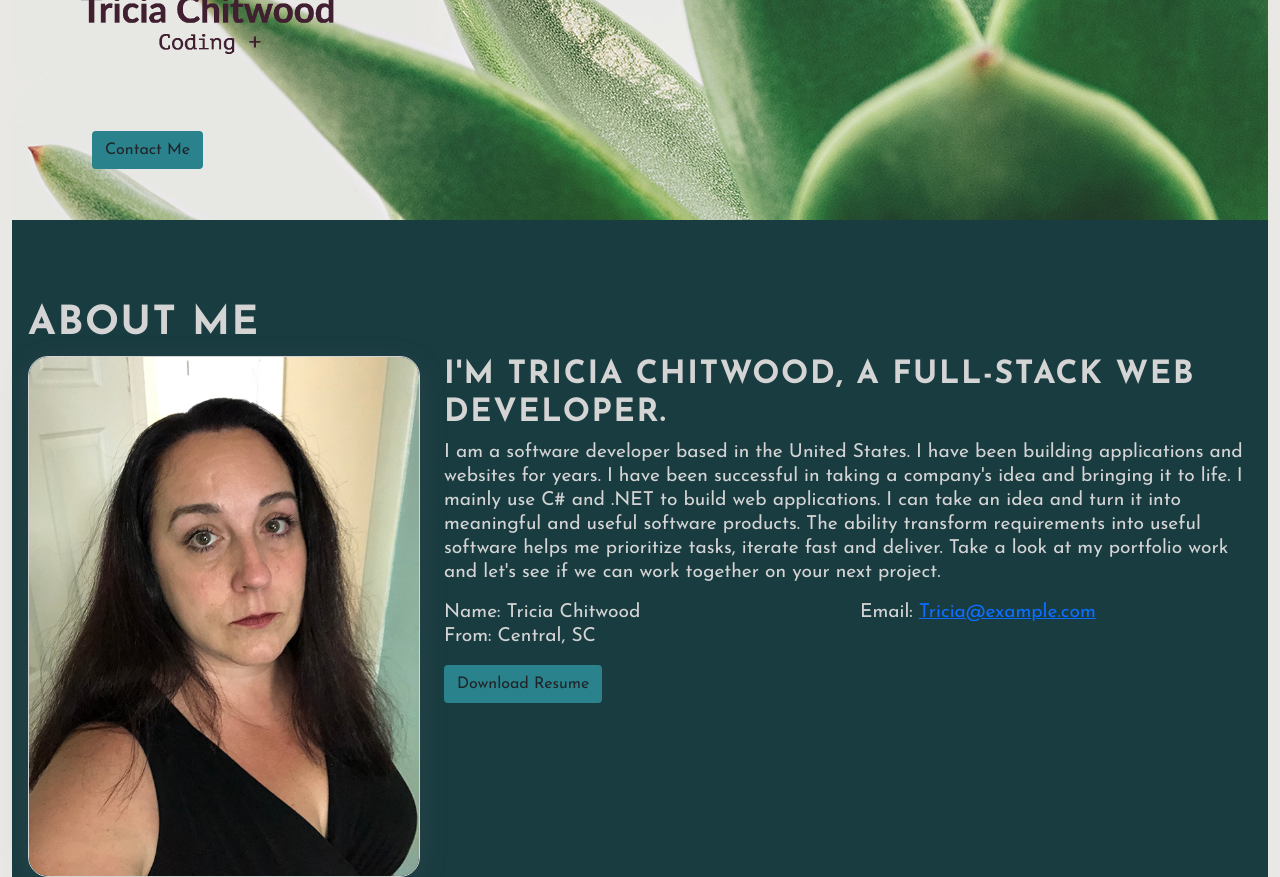
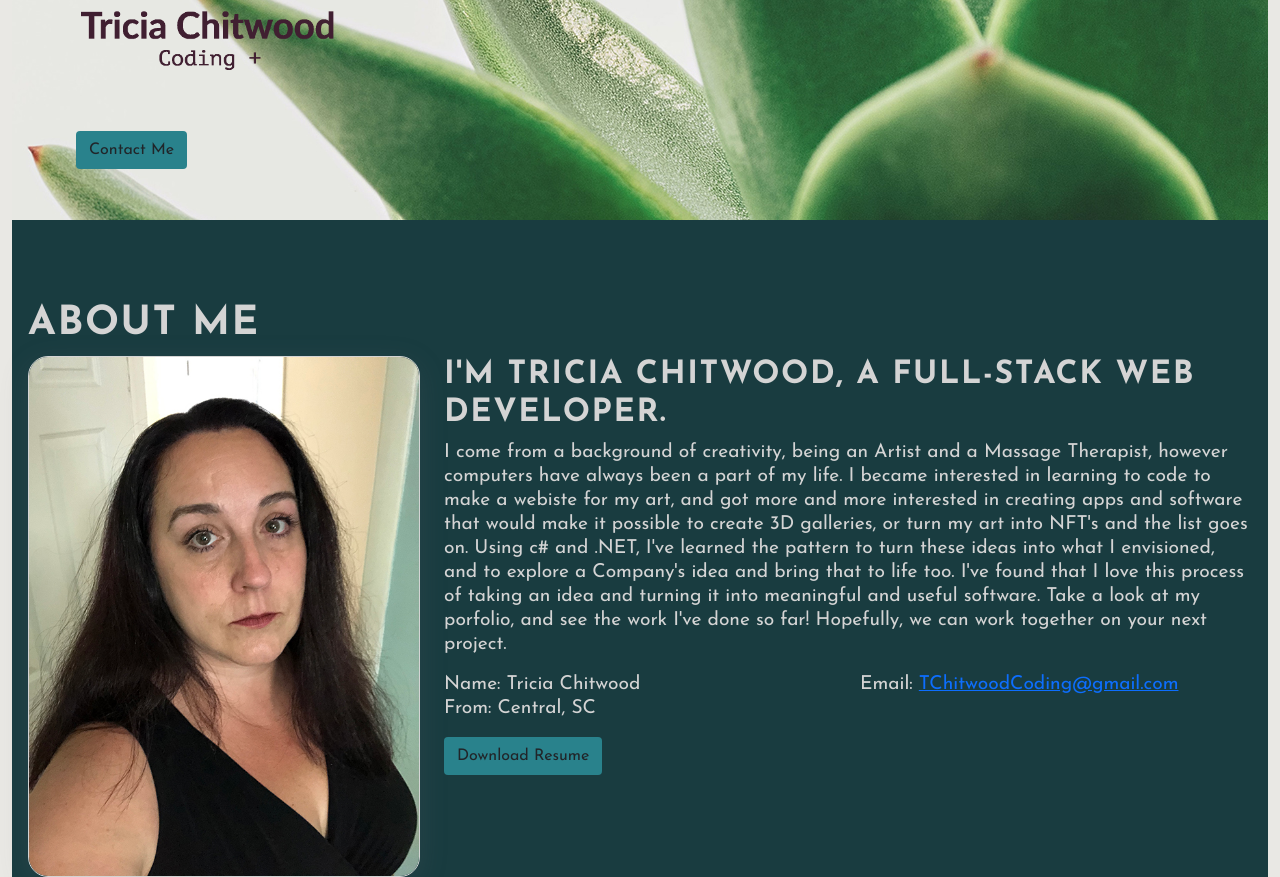
Before and after one commit to TriciaCArt/Portfolio, a plain HTML site: page index.html in a window 1280 px wide. Shown: the part 380-1257 px from the top of the page. Drawn offline with nearby package versions, Linux system fonts and the light colour scheme; a web font is replaced by a local one.

Commit message:
Additional updates

```diff
--- a/index.html
+++ b/index.html
@@ -2,7 +2,7 @@
 <html lang="en">
 
 <head>
-    <title>Tricia Chitwood - Web Developer</title>
+    <title>Tricia Chitwood - Software Developer</title>
     <!-- Required meta tags -->
     <meta charset="utf-8">
     <meta name="viewport" content="width=device-width, initial-scale=1, shrink-to-fit=no">
@@ -80,7 +80,7 @@
                     <div class="mainHeader-wrapper">
                         <img class="img-fluid imgHeight" src="/img/triciaLogoDark.png" alt="">
                         <div class="ms-5">
-                            <a class="btn btn-color m-3" href="#contact">Contact Me</a>
+                            <a class="btn btn-color" href="#contact">Contact Me</a>
                         </div>
                     </div>
                 </div>
@@ -103,12 +103,21 @@
                 </div>
                 <div class="col-12 col-lg-8">
                     <h2>I'm Tricia Chitwood, a full-stack web developer.</h2>
-                    <p>I am a software developer based in the United States. I have been building applications
-                        and websites for years. I have been successful in taking a company's idea and bringing it to
-                        life. I mainly use C# and .NET to build web applications. I can take an idea and turn it into
-                        meaningful and useful software products. The ability transform requirements into useful software
-                        helps me prioritize tasks, iterate fast and deliver. Take a look at my portfolio work and let's
-                        see if we can work together on your next project.
+                    <p>I come from a background of creativity, being an Artist and a Massage Therapist, however
+                        computers have
+                        always been a part of my life. I became interested in learning to code to make a webiste for my
+                        art,
+                        and got more and more interested in creating apps and software that would make it possible to
+                        create
+                        3D galleries, or turn my art into NFT's and the list goes on. Using c# and .NET, I've learned
+                        the pattern
+                        to turn these ideas into what I envisioned, and to explore a Company's idea and bring that to
+                        life too. I've
+                        found that I love this process of taking an idea and turning it into meaningful and useful
+                        software. Take a
+                        look at my porfolio, and see the work I've done so far! Hopefully, we can work together on your
+                        next project.
+
                     </p>
                     <address>
                         <div class="row">
@@ -119,7 +128,7 @@
                             <div class="col-12 col-lg-6">
                                 <span>Email:</span>
                                 <span>
-                                    <a href="mailto:Tricia@example.com">Tricia@example.com</a>
+                                    <a href="mailto:TChitwoodCoding@gmail.com">TChitwoodCoding@gmail.com</a>
                                 </span>
                             </div>
                             <div class="col-12">
@@ -138,8 +147,8 @@
             <h1>My Skills</h1>
             <p>I am a creative problem solver. I build full-stack web and
                 mobile applications. I use C#, SQL, ASP.NET, Javascript,
-                Xamarin, Bootstrap, HTML and CSS. I have highlighted my key
-                technical skills that I will bring to your project.
+                Bootstrap, HTML and CSS. I have highlighted my key technical skilld that
+                I will bring to your project.
             </p>
             <div class="row row-cols-1 row-cols-md-2 row-cols-lg-3">
                 <div class="col">
@@ -236,7 +245,7 @@
                             </picture>
                             <div class="hc-content">
                                 <p>
-                                    A full-stack budgeting app built with ASP.NET MVC, C# and SQL.
+                                    A full-stack Address Book built with ASP.NET MVC, C# and SQL.
                                 </p>
 
                                 <button type="button" class="btn btn-primary" data-bs-toggle="modal"
```
Also changed, not shown: img/expenseTracker600.jpg.
